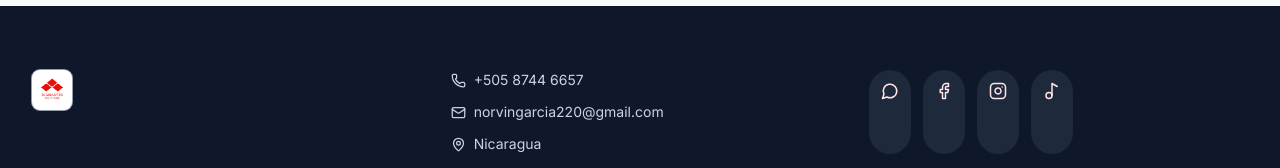
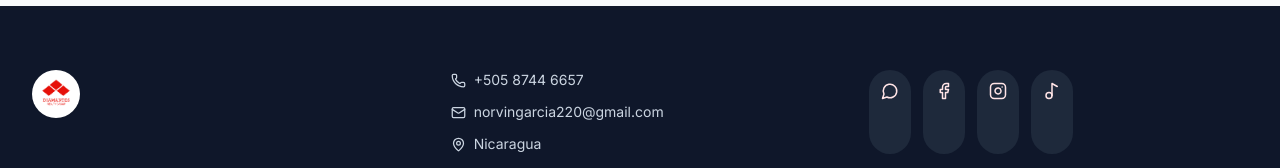
Before and after one commit to moneyfund/agente-norvingarcia, a React (Vite) app: page / in a window 1280 px wide. Shown: the part 1573-1741 px from the top of the page. Built offline with nearby package versions, Linux system fonts and the light colour scheme; no server answers; the database is empty.

Commit message:
Update Footer.jsx

```diff
--- a/src/components/Footer.jsx
+++ b/src/components/Footer.jsx
@@ -12,11 +12,11 @@
     <footer className="mt-16 bg-slate-900 text-slate-200">
       <div className="section-container grid gap-10 md:grid-cols-3">
         <div>
-          <div className="flex h-10 w-10 shrink-0 items-center justify-center rounded-lg bg-white p-1 shadow-sm ring-1 ring-slate-300/70">
+          <div className="flex h-12 w-12 shrink-0 items-center justify-center rounded-full bg-white p-1 shadow-sm">
             <img
               src="/logo.png"
-              alt="Logo de Norvin García"
-              className="h-full w-full object-contain"
+              alt=""
+              className="block h-10 w-10 shrink-0 object-contain"
             />
           </div>
         </div>
```
